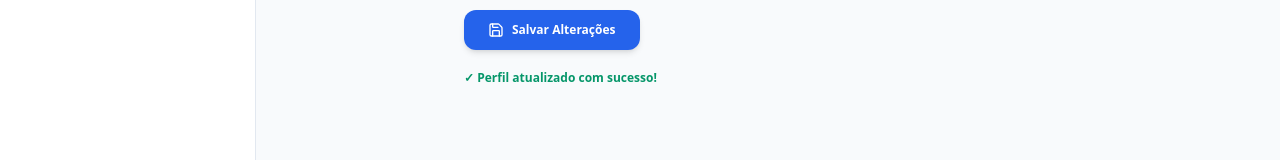
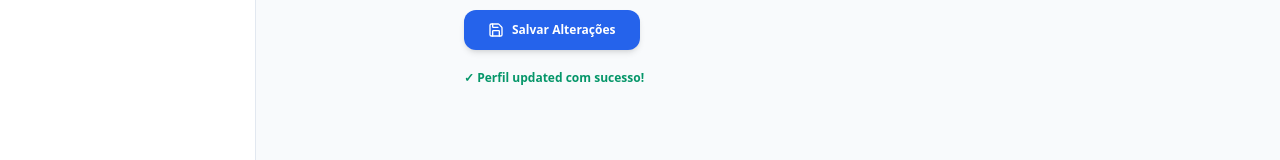
Before and after one commit to JuniorPiedade/anamnese-digitalapp, a Next.js app: page /dashboard/configuracoes in a window 1280 px wide. Both pictures are taken after typing "Sample" into the empty fields and a click on the button "Salvar Alterações". Shown: the part 583-743 px from the top of the page. Built offline with nearby package versions, Linux system fonts and the light colour scheme.

Commit message:
Update page.tsx

```diff
--- a/src/app/dashboard/configuracoes/page.tsx
+++ b/src/app/dashboard/configuracoes/page.tsx
@@ -2,7 +2,7 @@
 
 import React, { useState, useRef, useEffect } from 'react';
 import {
-  LayoutDashboard, FileText, Users, Settings, Camera, Save, Building2, Briefcase, Check, Info
+  LayoutDashboard, FileText, Users, Settings, Camera, Save, Building2, Briefcase, Info
 } from 'lucide-react';
 
 export default function ConfiguracoesPage() {
@@ -144,7 +144,7 @@ export default function ConfiguracoesPage() {
               <Save className="h-4 w-4" />
               {salvando ? "Salvando..." : "Salvar Alterações"}
             </button>
-            {salvoSucesso && <p className="text-center sm:text-left text-xs font-bold text-emerald-600 animate-bounce">✓ Perfil atualizado com sucesso!</p>}
+            {salvoSucesso && <p className="text-center sm:text-left text-xs font-bold text-emerald-600 animate-bounce">✓ Perfil updated com sucesso!</p>}
           </form>
         </main>
       </div>
```
